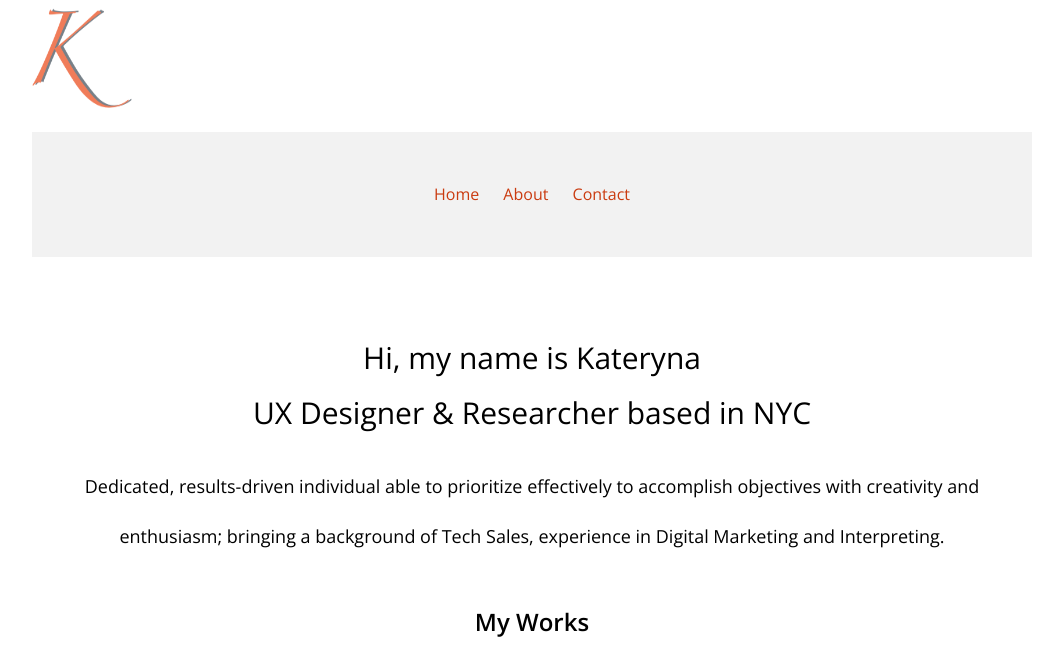
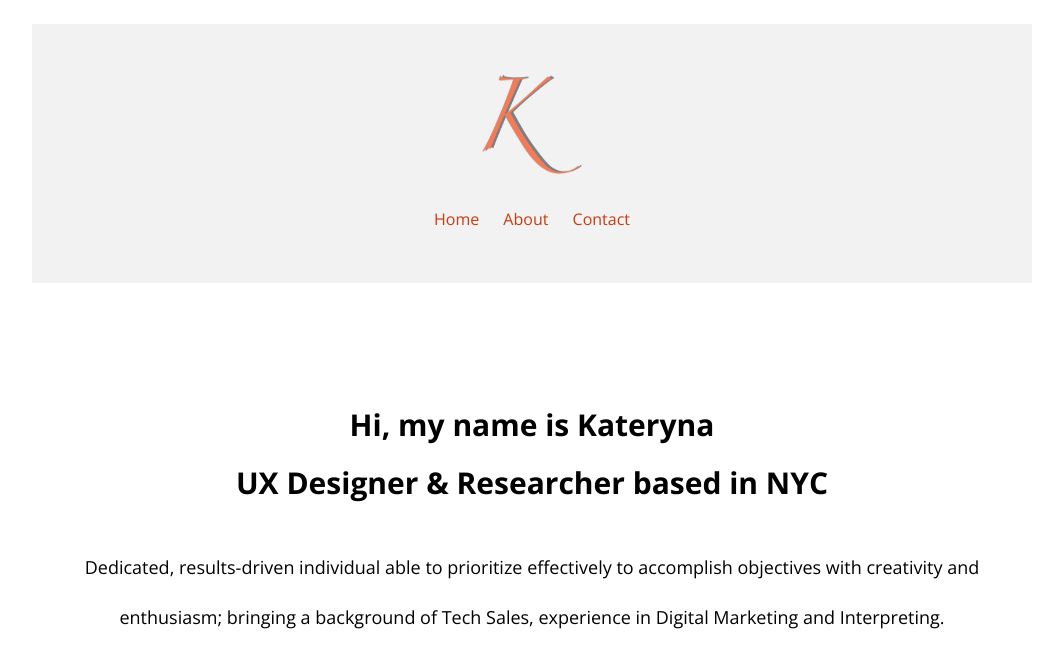
Before and after one commit to kkhriapak/New-Portfolio, a plain HTML site: page index.html in a window 1280 px wide. Shown: the top 649 px of the page, without its empty margins (108-1171 px from the left). Drawn offline with nearby package versions, Linux system fonts and the light colour scheme.

Commit message:
fixed intro bracket

```diff
--- a/index.html
+++ b/index.html
@@ -1,5 +1,6 @@
 <!DOCTYPE html>
 <html lang="en" dir="ltr">
+
 <head>
 	<title>Kateryna's Portfolio</title>
 	<meta charset="utf-8">
@@ -11,15 +12,15 @@
 </head>
 
 <body>
-
 	<div class="wrapper">
 		<header>
+			<div class="nav-bar">
+				<nav>
+					<ul class="navigation">
 						<div>
 							<img src="img/logo.png" height="100" width="100" alt="logo">
 						</div>
-<div class="nav-bar">
-	<nav>
-		<ul class="navigation">
+						<br>
 						<li><a href="index.html">Home</a></li>
 						<li><a href="about.html">About</a></li>
 						<li><a href="contact.html">Contact</a></li>
@@ -27,13 +28,13 @@
 				</nav>
 			</div>
 		</header>
-
-<div class="introduction"
+		<div class="introduction">
 			<h1><span>Hi, my name is Kateryna</span><br><span>UX Designer & Researcher based in NYC</span></h1>
 			<h3>Dedicated, results-driven individual able to prioritize effectively to accomplish objectives with creativity and enthusiasm; bringing a background of Tech Sales, experience in Digital Marketing and Interpreting.</h3>
 		</div>
-
 		<div class="columns-container">
+			<br>
+			<br>
 			<h2>My Works</h2>
 			<div class="column-4">
 				<div class="project-preview">
@@ -48,7 +49,6 @@
 					</p>
 				</div>
 			</div>
-
 			<div class="column-4">
 				<div class="project-preview">
 					<div class="fade">
@@ -62,7 +62,6 @@
 					</p>
 				</div>
 			</div>
-
 			<div class="column-4">
 				<div class="project-preview">
 					<div class="fade">
@@ -76,7 +75,6 @@ Escape the Hospital
 					</p>
 				</div>
 			</div>
-
 			<div class="column-4">
 				<div class="project-preview">
 					<div class="fade">
@@ -92,9 +90,6 @@ Work 4 for Portfolio
 			</div>
 		</div>
 	</div>
-
-
-
 	<script src="js/jquery.min.js"></script>
 	<script src="js/scripts.js"></script>
 </body>
```
Lines whose indentation alone changed are shown as unchanged.
